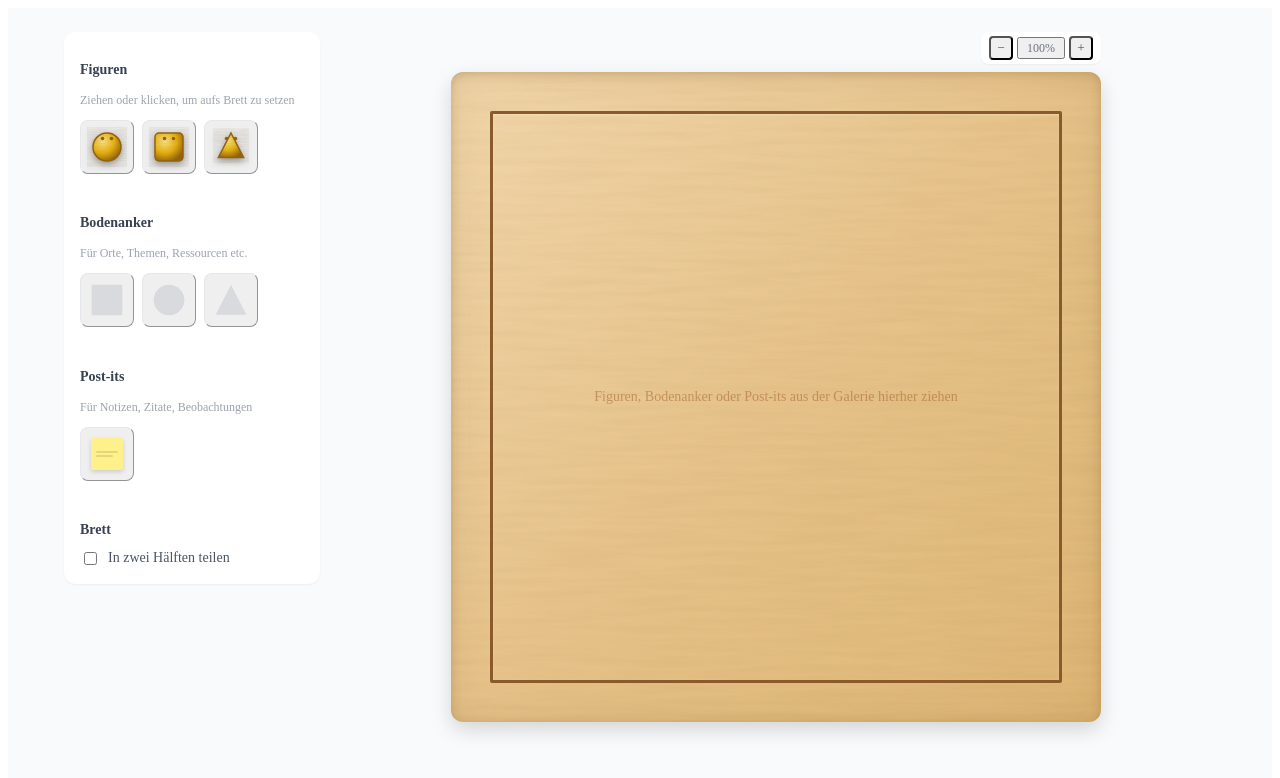
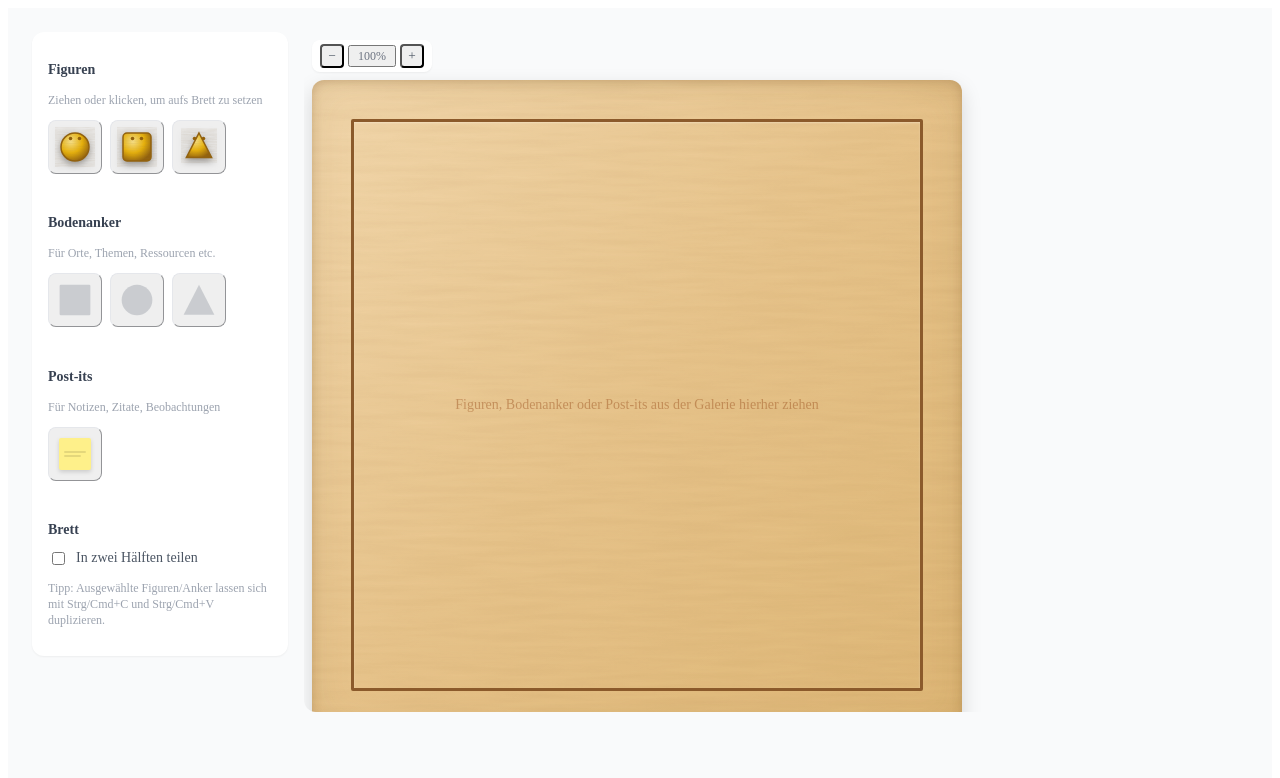
Before and after one commit to arothe161/andreasrothe, a React (Vite) app in the folder app-src/: page / in a window 1280 px wide. Shown: the top 778 px of the page. Built offline with nearby package versions, Linux system fonts and the light colour scheme.

Commit message:
bugfixes und UI fixes

```diff
--- a/app-src/src/Systembrett.tsx
+++ b/app-src/src/Systembrett.tsx
@@ -1,26 +1,25 @@
 import React, { useCallback, useEffect, useRef, useState } from "react";
 
 /**
- * Virtuelles Systembrett – Prototyp-Komponente (v9)
+ * Virtuelles Systembrett – Prototyp-Komponente (v11)
  * ---------------------------------------------------
- * Änderungen gegenüber v8:
- * 1. Neue Figuren-Farbpalette: Gelb (Standard), Grün, Rot, Blau (ersetzt die
- *    bisherige "Holz/Blau/Rot/Gelb"-Kombination).
- * 2. Figuren wirken räumlicher: radialer Glanz-Gradient (Licht von oben
- *    links) plus weicher Drop-Shadow simulieren ein leicht gewölbtes,
- *    physisches Holzstück statt einer flachen Fläche.
- * 3. Figuren haben eine dezente Holzmaserung: ein SVG-Filter
- *    (feTurbulence + feColorMatrix) erzeugt ein organisches Streifenmuster,
- *    das als halbtransparenter Overlay über der Farbfläche liegt.
- * 4. Das Brett wirkt räumlicher: Inset-Shadow (vertiefte Spielfläche) plus
- *    weicher Rand-Schatten.
- * 5. Neue Kiefernholz-Optik fürs Brett: hellerer, warmer Holzton mit
- *    sichtbarer Maserung (gleicher SVG-Filter-Ansatz wie bei Figuren, nur
- *    großflächiger) und ein durchgezogener, dunkler Rahmen mit Abstand zum
- *    äußeren Rand – angelehnt an das Referenzbild eines physischen
- *    Systembretts.
- * 6. Post-it-Text ist jetzt horizontal UND vertikal zentriert (vorher nur
- *    linksbündiger Blocktext).
+ * Änderung gegenüber v10:
+ * - Bugfix "Springen" beim Aus-/Abwählen einer Figur: Der äußere,
+ *   zentrumsbasiert positionierte Container (position:absolute +
+ *   transform: translate(-50%,-50%)) hatte VORHER eine variable Höhe,
+ *   je nachdem ob der Label-Bereich sichtbar war oder nicht. Da die
+ *   Zentrierung sich auf die aktuelle Boxhöhe bezieht, verschob das
+ *   Erscheinen/Verschwinden des Labels die Figur selbst um die halbe
+ *   Höhendifferenz nach oben/unten.
+ *   Fix: Der äußere Container hat jetzt eine FESTE Höhe (nur die Figur-
+ *   Fläche selbst). Der Label-/Editier-Bereich hängt als absolut
+ *   positioniertes Element UNTERHALB der Figur (top: 100% + Abstand) und
+ *   beeinflusst die Höhe des zentrierten Containers nicht mehr — die
+ *   Figur bleibt beim Auswählen exakt an ihrer Position.
+ *
+ * Alle übrigen Punkte aus v10 unverändert: Zoom-Regler fix oben links,
+ * scrollbares Brett bei manuellem Zoom, frei skalierbare Figuren, Copy/Paste
+ * für Figuren & Anker, Bugfix für unsichtbare Kreis-/Dreieck-Anker.
  *
  * Abhängigkeiten: nur React + Tailwind CSS (keine externen Libraries nötig)
  */
@@ -29,7 +28,6 @@ import React, { useCallback, useEffect, useRef, useState } from "react";
 
 type ShapeType = "circle" | "square" | "triangle";
 type ColorKey = "yellow" | "green" | "red" | "blue";
-type SizeKey = "small" | "large";
 type AnchorShape = "rect" | "circle" | "triangle";
 type AnchorColorKey = "blue" | "red" | "yellow" | "green" | "gray";
 type NoteColorKey = "yellow" | "pink" | "green" | "blue";
@@ -43,7 +41,7 @@ interface Figure {
   y: number;
   rotation: number;
   color: ColorKey;
-  size: SizeKey;
+  sizePct: number;
 }
 
 interface Anchor {
@@ -69,9 +67,10 @@ interface Note {
   color: NoteColorKey;
 }
 
+type ClipboardItem = { kind: "figure"; data: Figure } | { kind: "anchor"; data: Anchor };
+
 // ---------- Konstanten ----------
 
-// Neue Palette: Gelb ist Standard, dazu Grün, Rot, Blau
 const COLOR_STYLES: Record<ColorKey, { base: string; light: string; dark: string; label: string }> = {
   yellow: { base: "#eab308", light: "#fde68a", dark: "#92600a", label: "Gelb" },
   green: { base: "#65a30d", light: "#bef264", dark: "#3f6212", label: "Grün" },
@@ -94,12 +93,11 @@ const NOTE_COLOR_STYLES: Record<NoteColorKey, { bg: string; label: string }> = {
   blue: { bg: "#bfdbfe", label: "Blau" },
 };
 
-const ANCHOR_OPACITY = 0.16;
-
-const FIGURE_SIZE_PCT: Record<SizeKey, number> = {
-  small: 6,
-  large: 9.5,
-};
+const ANCHOR_OPACITY = 0.28;
+
+const FIGURE_MIN_PCT = 4;
+const FIGURE_MAX_PCT = 20;
+const FIGURE_DEFAULT_PCT = 9.5;
 
 const ANCHOR_MIN_PCT = 6;
 const ANCHOR_MAX_PCT = 60;
@@ -124,18 +122,16 @@ const ANCHOR_SHAPE_LABELS: Record<AnchorShape, string> = {
 
 const BOARD_BASE_PX = 650;
 const ZOOM_MIN = 0.5;
-const ZOOM_MAX = 1.5;
+const ZOOM_MAX = 2;
 const ZOOM_STEP = 0.1;
 const ZOOM_DEFAULT = 1;
+const PASTE_OFFSET_PCT = 4;
 
 let idCounter = 0;
 const nextId = (prefix: string) => `${prefix}-${Date.now()}-${idCounter++}`;
 
-// ---------- SVG-Definitionen: Holzmaserungs-Filter + Gradients ----------
-// Einmalig im DOM vorhanden, wird von allen Figuren/dem Brett per url(#...)
-// referenziert. feTurbulence erzeugt organisches Rauschen, feColorMatrix
-// färbt es in gedämpften Brauntönen und macht es halbtransparent, sodass es
-// als Maserungs-Overlay über der jeweiligen Grundfarbe liegt.
+// ---------- SVG-Definitionen ----------
+
 const WoodDefs: React.FC = () => (
   <svg width="0" height="0" style={{ position: "absolute" }} aria-hidden="true">
     <defs>
@@ -206,7 +202,7 @@ function useElementSize<T extends HTMLElement>() {
   return { ref, size };
 }
 
-// ---------- Figuren-Icon (räumlich, mit Holzmaserung) ----------
+// ---------- Figuren-Icon ----------
 
 interface ShapeSvgProps {
   type: ShapeType;
@@ -229,8 +225,8 @@ const ShapeSvg: React.FC<ShapeSvgProps> = ({ type, color, size, rotation = 0, se
       case "circle":
         return (
           <>
-            <circle cx={0} cy={0} r={half - 2} fill={`url(#${gradientId})`} stroke={c.dark} strokeWidth={1.5} />
-            <circle cx={0} cy={0} r={half - 2} fill={c.base} filter="url(#woodGrainFine)" opacity={0.5} />
+            <circle cx={0} cy={0} r={half - 2} fill={`url(#${gradientId})`} style={{ fill: `url(#${gradientId})` }} stroke={c.dark} strokeWidth={1.5} />
+            <circle cx={0} cy={0} r={half - 2} fill={c.base} style={{ fill: c.base }} filter="url(#woodGrainFine)" opacity={0.5} />
           </>
         );
       case "square":
@@ -242,6 +238,7 @@ const ShapeSvg: React.FC<ShapeSvgProps> = ({ type, color, size, rotation = 0, se
               width={size - 4}
               height={size - 4}
               fill={`url(#${gradientId})`}
+              style={{ fill: `url(#${gradientId})` }}
               stroke={c.dark}
               strokeWidth={1.5}
               rx={4}
@@ -252,6 +249,7 @@ const ShapeSvg: React.FC<ShapeSvgProps> = ({ type, color, size, rotation = 0, se
               width={size - 4}
               height={size - 4}
               fill={c.base}
+              style={{ fill: c.base }}
               filter="url(#woodGrainFine)"
               opacity={0.5}
               rx={4}
@@ -269,8 +267,8 @@ const ShapeSvg: React.FC<ShapeSvgProps> = ({ type, color, size, rotation = 0, se
           .join(" ");
         return (
           <>
-            <polygon points={pts} fill={`url(#${gradientId})`} stroke={c.dark} strokeWidth={1.5} />
-            <polygon points={pts} fill={c.base} filter="url(#woodGrainFine)" opacity={0.5} />
+            <polygon points={pts} fill={`url(#${gradientId})`} style={{ fill: `url(#${gradientId})` }} stroke={c.dark} strokeWidth={1.5} />
+            <polygon points={pts} fill={c.base} style={{ fill: c.base }} filter="url(#woodGrainFine)" opacity={0.5} />
           </>
         );
       }
@@ -287,8 +285,8 @@ const ShapeSvg: React.FC<ShapeSvgProps> = ({ type, color, size, rotation = 0, se
     >
       <g style={{ transform: `rotate(${rotation}deg)`, transformOrigin: "0 0" }}>
         {renderBase()}
-        <circle cx={-eyeGap} cy={eyeOffsetY - half * 0.35} r={eyeRadius} fill={selected ? "#111827" : c.dark} />
-        <circle cx={eyeGap} cy={eyeOffsetY - half * 0.35} r={eyeRadius} fill={selected ? "#111827" : c.dark} />
+        <circle cx={-eyeGap} cy={eyeOffsetY - half * 0.35} r={eyeRadius} fill={selected ? "#111827" : c.dark} style={{ fill: selected ? "#111827" : c.dark }} />
+        <circle cx={eyeGap} cy={eyeOffsetY - half * 0.35} r={eyeRadius} fill={selected ? "#111827" : c.dark} style={{ fill: selected ? "#111827" : c.dark }} />
       </g>
       {selected && (
         <circle cx={0} cy={0} r={half + 4} fill="none" stroke="#111827" strokeWidth={1.5} strokeDasharray="4 3" />
@@ -297,7 +295,7 @@ const ShapeSvg: React.FC<ShapeSvgProps> = ({ type, color, size, rotation = 0, se
   );
 };
 
-// ---------- Bodenanker-Icon (ohne Rahmen) ----------
+// ---------- Bodenanker-Icon ----------
 
 interface AnchorSvgProps {
   shape: AnchorShape;
@@ -311,11 +309,39 @@ const AnchorSvg: React.FC<AnchorSvgProps> = ({ shape, color, selected }) => {
   const renderBase = () => {
     switch (shape) {
       case "circle":
-        return <ellipse cx={50} cy={50} rx={48} ry={48} fill={c.fill} fillOpacity={ANCHOR_OPACITY} />;
+        return (
+          <ellipse
+            cx={50}
+            cy={50}
+            rx={48}
+            ry={48}
+            fill={c.fill}
+            style={{ fill: c.fill, fillOpacity: ANCHOR_OPACITY }}
+            fillOpacity={ANCHOR_OPACITY}
+          />
+        );
       case "rect":
-        return <rect x={2} y={2} width={96} height={96} fill={c.fill} fillOpacity={ANCHOR_OPACITY} rx={4} />;
+        return (
+          <rect
+            x={2}
+            y={2}
+            width={96}
+            height={96}
+            fill={c.fill}
+            style={{ fill: c.fill, fillOpacity: ANCHOR_OPACITY }}
+            fillOpacity={ANCHOR_OPACITY}
+            rx={4}
+          />
+        );
       case "triangle":
-        return <polygon points="50,2 98,96 2,96" fill={c.fill} fillOpacity={ANCHOR_OPACITY} />;
+        return (
+          <polygon
+            points="50,2 98,96 2,96"
+            fill={c.fill}
+            style={{ fill: c.fill, fillOpacity: ANCHOR_OPACITY }}
+            fillOpacity={ANCHOR_OPACITY}
+          />
+        );
     }
   };
 
@@ -487,6 +513,9 @@ const Gallery: React.FC<GalleryProps> = ({
           <input type="checkbox" checked={splitBoard} onChange={onToggleSplit} className="accent-gray-700" />
           In zwei Hälften teilen
         </label>
+        <p className="text-xs text-gray-400 mt-3">
+          Tipp: Ausgewählte Figuren/Anker lassen sich mit Strg/Cmd+C und Strg/Cmd+V duplizieren.
+        </p>
       </div>
     </div>
   );
@@ -516,7 +545,7 @@ const FigurePanel: React.FC<FigurePanelProps> = ({ figure, onChange, onDelete, o
       </div>
 
       <p className="text-xs text-gray-400 -mt-2 text-center">
-        Drehung: {Math.round(figure.rotation)}° — am Ringgriff der Figur ziehen
+        Drehung: {Math.round(figure.rotation)}° — am Ringgriff ziehen · Größe: am Eck-Griff ziehen
       </p>
 
       <div>
@@ -546,25 +575,6 @@ const FigurePanel: React.FC<FigurePanelProps> = ({ figure, onChange, onDelete, o
         </div>
       </div>
 
-      <div>
-        <label className="text-xs text-gray-500 block mb-2">Größe</label>
-        <div className="flex gap-2">
-          {(["small", "large"] as SizeKey[]).map((key) => (
-            <button
-              key={key}
-              onClick={() => onChange(figure.id, { size: key })}
-              className={`flex-1 text-sm rounded-md border px-2 py-1 transition-colors ${
-                figure.size === key
-                  ? "bg-gray-800 text-white border-gray-800"
-                  : "bg-white text-gray-600 border-gray-200 hover:bg-gray-50"
-              }`}
-            >
-              {key === "small" ? "Klein" : "Groß"}
-            </button>
-          ))}
-        </div>
-      </div>
-
       <button
         onClick={() => onDelete(figure.id)}
         className="mt-2 text-sm text-red-500 hover:text-red-600 border border-red-200 rounded-md py-1.5 hover:bg-red-50 transition-colors"
@@ -707,7 +717,12 @@ const NotePanel: React.FC<NotePanelProps> = ({ note, onChange, onDelete, onClose
   );
 };
 
-// ---------- Figur auf dem Brett (zentrumsbasiert) ----------
+// ---------- Figur auf dem Brett ----------
+// WICHTIG (Bugfix): Der äußere, zentrierte Container hat jetzt eine FESTE
+// Höhe (= Größe der Figur). Der Label-/Editier-Bereich liegt als absolut
+// positioniertes Element unterhalb davon (top: 100% + Abstand), sodass er
+// die Höhe des transformierten Containers nicht mehr beeinflusst. Dadurch
+// "springt" die Figur beim Aus-/Abwählen nicht mehr.
 
 interface BoardFigureProps {
   figure: Figure;
@@ -717,6 +732,7 @@ interface BoardFigureProps {
   onRename: (id: string, label: string) => void;
   onMove: (id: string, xPct: number, yPct: number) => void;
   onRotate: (id: string, rotation: number) => void;
+  onResize: (id: string, sizePct: number) => void;
   boardRef: React.RefObject<HTMLDivElement>;
 }
 
@@ -728,15 +744,18 @@ const BoardFigure: React.FC<BoardFigureProps> = ({
   onRename,
   onMove,
   onRotate,
+  onResize,
   boardRef,
 }) => {
   const [editingLabel, setEditingLabel] = useState(false);
   const [draft, setDraft] = useState(figure.label);
   const [dragging, setDragging] = useState(false);
   const [rotating, setRotating] = useState(false);
+  const [resizing, setResizing] = useState(false);
   const nodeRef = useRef<HTMLDivElement>(null);
-
-  const size = (FIGURE_SIZE_PCT[figure.size] / 100) * Math.max(boardSizePx.width, 1);
+  const resizeStartRef = useRef<{ startX: number; startY: number; sizePct: number } | null>(null);
+
+  const size = (figure.sizePct / 100) * Math.max(boardSizePx.width, 1);
 
   const commitRename = () => {
     setEditingLabel(false);
@@ -792,6 +811,30 @@ const BoardFigure: React.FC<BoardFigureProps> = ({
     (e.target as Element).releasePointerCapture(e.pointerId);
   };
 
+  const handleResizeStart = (e: React.PointerEvent) => {
+    e.stopPropagation();
+    onSelect(figure.id);
+    setResizing(true);
+    resizeStartRef.current = { startX: e.clientX, startY: e.clientY, sizePct: figure.sizePct };
+    (e.target as Element).setPointerCapture(e.pointerId);
+  };
+
+  const handleResizeMove = (e: React.PointerEvent) => {
+    if (!resizing || !resizeStartRef.current) return;
+    const rect = boardRef.current?.getBoundingClientRect();
+    if (!rect) return;
+    const { startX, startY, sizePct } = resizeStartRef.current;
+    const dPct = ((e.clientX - startX + (e.clientY - startY)) / 2 / rect.width) * 100;
+    const newSize = Math.min(FIGURE_MAX_PCT, Math.max(FIGURE_MIN_PCT, sizePct + dPct));
+    onResize(figure.id, newSize);
+  };
+
+  const handleResizeEnd = (e: React.PointerEvent) => {
+    setResizing(false);
+    resizeStartRef.current = null;
+    (e.target as Element).releasePointerCapture(e.pointerId);
+  };
+
   const handleLabelToggle = (e: React.MouseEvent) => {
     e.stopPropagation();
     setDraft(figure.label);
@@ -813,17 +856,23 @@ const BoardFigure: React.FC<BoardFigureProps> = ({
         position: "absolute",
         left: `${figure.x}%`,
         top: `${figure.y}%`,
+        width: size,
+        height: size,
         transform: "translate(-50%, -50%)",
         cursor: dragging ? "grabbing" : "grab",
         touchAction: "none",
-        zIndex: dragging || rotating ? 30 : isSelected ? 20 : 10,
+        zIndex: dragging || rotating || resizing ? 30 : isSelected ? 20 : 10,
       }}
-      className="flex flex-col items-center select-none"
-    >
+      className="select-none"
+    >
+      {/* Diese innere Box hat exakt size x size — die Zentrierung oben
+          bezieht sich also immer auf eine konstante Höhe, unabhängig davon,
+          ob unten ein Label angezeigt wird. */}
       <div style={{ position: "relative", width: size, height: size }}>
         <ShapeSvg type={figure.type} color={figure.color} size={size} rotation={figure.rotation} selected={isSelected} />
 
         {isSelected && !editingLabel && (
+          <>
             <div
               onPointerDown={handleRotateStart}
               onPointerMove={handleRotateMove}
@@ -846,11 +895,28 @@ const BoardFigure: React.FC<BoardFigureProps> = ({
             >
               <div className="w-1.5 h-1.5 rounded-full bg-gray-700" />
             </div>
+
+            <div
+              onPointerDown={handleResizeStart}
+              onPointerMove={handleResizeMove}
+              onPointerUp={handleResizeEnd}
+              title="Ziehen, um die Größe zu ändern"
+              className="absolute -bottom-1 -right-1 w-4 h-4 rounded-sm bg-white border-2 border-gray-700 shadow"
+              style={{ cursor: "nwse-resize", touchAction: "none", zIndex: 40 }}
+            />
+          </>
         )}
-      </div>
-
+
+        {/* Label-/Editier-Bereich: absolut UNTERHALB der Figur verankert
+            (top: 100% der inneren Box + fixer Abstand), NICHT mehr Teil des
+            normalen Flex-Flows. Beeinflusst dadurch die Höhe des äußeren,
+            zentrierten Containers nicht — kein Sprung mehr beim Auswählen. */}
         {isSelected && (
-        <div className="mt-1" onPointerDown={(e) => e.stopPropagation()}>
+          <div
+            className="absolute left-1/2 -translate-x-1/2 flex justify-center"
+            style={{ top: "100%", marginTop: 6, width: "max-content" }}
+            onPointerDown={(e) => e.stopPropagation()}
+          >
             {editingLabel ? (
               <input
                 autoFocus
@@ -884,6 +950,7 @@ const BoardFigure: React.FC<BoardFigureProps> = ({
             )}
           </div>
         )}
+      </div>
     </div>
   );
 };
@@ -1024,7 +1091,7 @@ const BoardAnchor: React.FC<BoardAnchorProps> = ({ anchor, isSelected, onSelect,
   );
 };
 
-// ---------- Post-it auf dem Brett (Text jetzt horizontal + vertikal zentriert) ----------
+// ---------- Post-it auf dem Brett ----------
 
 interface BoardNoteProps {
   note: Note;
@@ -1114,7 +1181,7 @@ const BoardNote: React.FC<BoardNoteProps> = ({ note, isSelected, onSelect, onMov
             onChange={(e) => onEditText(note.id, e.target.value)}
             onBlur={() => setEditing(false)}
             onPointerDown={(e) => e.stopPropagation()}
-            className="w-full h-full bg-transparent resize-none outline-none text-[11px] text-gray-800 leading-tight text-center flex items-center justify-center"
+            className="w-full h-full bg-transparent resize-none outline-none text-[11px] text-gray-800 leading-tight text-center"
             style={{ textAlign: "center" }}
           />
         ) : (
@@ -1150,6 +1217,7 @@ const Systembrett: React.FC = () => {
   const [splitBoard, setSplitBoard] = useState(false);
   const [zoom, setZoom] = useState(ZOOM_DEFAULT);
   const draggedTemplateRef = useRef<{ kind: "figure" | "anchor" | "note"; value?: ShapeType | AnchorShape } | null>(null);
+  const clipboardRef = useRef<ClipboardItem | null>(null);
 
   const { ref: boardRef, size: boardSizePx } = useElementSize<HTMLDivElement>();
 
@@ -1169,7 +1237,7 @@ const Systembrett: React.FC = () => {
       y: clampPercent(yPct),
       rotation: 0,
       color: "yellow",
-      size: "large",
+      sizePct: FIGURE_DEFAULT_PCT,
     }),
     []
   );
@@ -1284,6 +1352,10 @@ const Systembrett: React.FC = () => {
     setFigures((prev) => prev.map((f) => (f.id === id ? { ...f, rotation } : f)));
   };
 
+  const handleResizeFigure = (id: string, sizePct: number) => {
+    setFigures((prev) => prev.map((f) => (f.id === id ? { ...f, sizePct } : f)));
+  };
+
   const handleMoveAnchor = (id: string, xPct: number, yPct: number) => {
     setAnchors((prev) => prev.map((a) => (a.id === id ? { ...a, x: xPct, y: yPct } : a)));
   };
@@ -1327,41 +1399,83 @@ const Systembrett: React.FC = () => {
   const handleZoomOut = () => setZoom((z) => Math.max(ZOOM_MIN, Math.round((z - ZOOM_STEP) * 100) / 100));
   const handleZoomReset = () => setZoom(ZOOM_DEFAULT);
 
+  useEffect(() => {
+    const isEditableTarget = (target: EventTarget | null) => {
+      const el = target as HTMLElement | null;
+      return !!el && (el.tagName === "INPUT" || el.tagName === "TEXTAREA");
+    };
+
+    const handleKeyDown = (e: KeyboardEvent) => {
+      const isCopy = (e.ctrlKey || e.metaKey) && e.key.toLowerCase() === "c";
+      const isPaste = (e.ctrlKey || e.metaKey) && e.key.toLowerCase() === "v";
+
+      if (isCopy && !isEditableTarget(e.target)) {
+        if (selectedFigure) {
+          clipboardRef.current = { kind: "figure", data: selectedFigure };
+        } else if (selectedAnchor) {
+          clipboardRef.current = { kind: "anchor", data: selectedAnchor };
+        }
+      }
+
+      if (isPaste && !isEditableTarget(e.target) && clipboardRef.current) {
+        e.preventDefault();
+        const item = clipboardRef.current;
+        if (item.kind === "figure") {
+          const newFig: Figure = {
+            ...item.data,
+            id: nextId("fig"),
+            x: clampPercent(item.data.x + PASTE_OFFSET_PCT),
+            y: clampPercent(item.data.y + PASTE_OFFSET_PCT),
+          };
+          setFigures((prev) => [...prev, newFig]);
+          setSelected({ id: newFig.id, kind: "figure" });
+          clipboardRef.current = { kind: "figure", data: newFig };
+        } else {
+          const newAnchor: Anchor = {
+            ...item.data,
+            id: nextId("anchor"),
+            x: clampPercent(item.data.x + PASTE_OFFSET_PCT),
+            y: clampPercent(item.data.y + PASTE_OFFSET_PCT),
+          };
+          setAnchors((prev) => [...prev, newAnchor]);
+          setSelected({ id: newAnchor.id, kind: "anchor" });
+          clipboardRef.current = { kind: "anchor", data: newAnchor };
+        }
+      }
+    };
+
+    window.addEventListener("keydown", handleKeyDown);
+    return () => window.removeEventListener("keydown", handleKeyDown);
+  }, [selectedFigure, selectedAnchor]);
+
   const hasSelection = selected !== null;
   const boardMaxPx = Math.round(BOARD_BASE_PX * zoom);
 
   return (
-    <div className="w-full min-h-screen bg-gray-50 p-4 sm:p-6 flex justify-center">
+    <div className="w-full min-h-screen bg-gray-50">
       <WoodDefs />
-      <div className="flex flex-col lg:flex-row gap-4 items-center lg:items-start max-w-6xl w-full">
-        {/* Arbeitsfläche: steht auf Mobile ZUERST (order-1), auf Desktop rechts (lg:order-2) */}
-        <div className="order-1 lg:order-2 w-full flex flex-col items-center gap-2">
-          <div style={{ width: "100%", maxWidth: `${boardMaxPx}px` }} className="flex justify-end">
+      <div className="w-full p-4 sm:p-6 flex flex-col lg:flex-row gap-4 items-start justify-center">
+        <div className="order-1 lg:order-2 w-full lg:flex-1 flex flex-col items-center gap-2 min-w-0">
+          <div className="w-full overflow-auto rounded-xl" style={{ maxHeight: "85vh" }}>
+            <div className="relative inline-block p-2">
+              <div className="sticky top-2 left-2 z-50 inline-block mb-2">
                 <ZoomControl zoom={zoom} onZoomIn={handleZoomIn} onZoomOut={handleZoomOut} onReset={handleZoomReset} />
               </div>
 
-          {/*
-            Kiefernholz-Brett: linearGradient für warmen Holzton, SVG-Filter
-            für Maserung als Overlay, plus Inset-Shadow für eine leicht
-            vertiefte Spielfläche (räumlicher Eindruck) und ein durchgezogener
-            dunkler Rahmen mit Abstand zum äußeren Rand (angelehnt an das
-            Referenzbild eines physischen Systembretts).
-          */}
               <div
-            className="relative w-full rounded-xl overflow-hidden"
+                className="relative rounded-xl overflow-hidden"
                 style={{
-              maxWidth: `${boardMaxPx}px`,
-              aspectRatio: "1 / 1",
+                  width: `${boardMaxPx}px`,
+                  height: `${boardMaxPx}px`,
                   background: "linear-gradient(135deg, #f3d9ae 0%, #e8c58c 50%, #dfb877 100%)",
-              boxShadow: "inset 0 2px 10px rgba(120, 80, 30, 0.25), inset 0 0 40px rgba(120, 80, 30, 0.12), 0 8px 20px rgba(0,0,0,0.15)",
+                  boxShadow:
+                    "inset 0 2px 10px rgba(120, 80, 30, 0.25), inset 0 0 40px rgba(120, 80, 30, 0.12), 0 8px 20px rgba(0,0,0,0.15)",
                 }}
               >
-            {/* Maserungs-Overlay als eigenes SVG, deckt die ganze Fläche ab */}
                 <svg width="100%" height="100%" className="absolute inset-0 pointer-events-none" style={{ mixBlendMode: "multiply" }}>
                   <rect x="0" y="0" width="100%" height="100%" fill="#c9985f" filter="url(#woodGrainBoard)" opacity={0.55} />
                 </svg>
 
-            {/* Durchgezogener, dunkler Rahmen mit Abstand zum Rand (wie im Referenzbild) */}
                 <div
                   className="absolute pointer-events-none"
                   style={{
@@ -1428,14 +1542,16 @@ const Systembrett: React.FC = () => {
                       onRename={handleRenameFigure}
                       onMove={handleMoveFigure}
                       onRotate={handleRotateFigure}
+                      onResize={handleResizeFigure}
                       boardRef={boardRef}
                     />
                   ))}
                 </div>
               </div>
             </div>
-
-        {/* Galerie/Konfigurationsfenster: auf Mobile darunter (order-2), auf Desktop links (lg:order-1) */}
+          </div>
+        </div>
+
         <div className="order-2 lg:order-1 w-full lg:w-64 shrink-0">
           {!hasSelection && (
             <Gallery
```
Also changed, not shown: 2 other files (tests, documents, lock files or other folders). Lines whose indentation alone changed are shown as unchanged.
